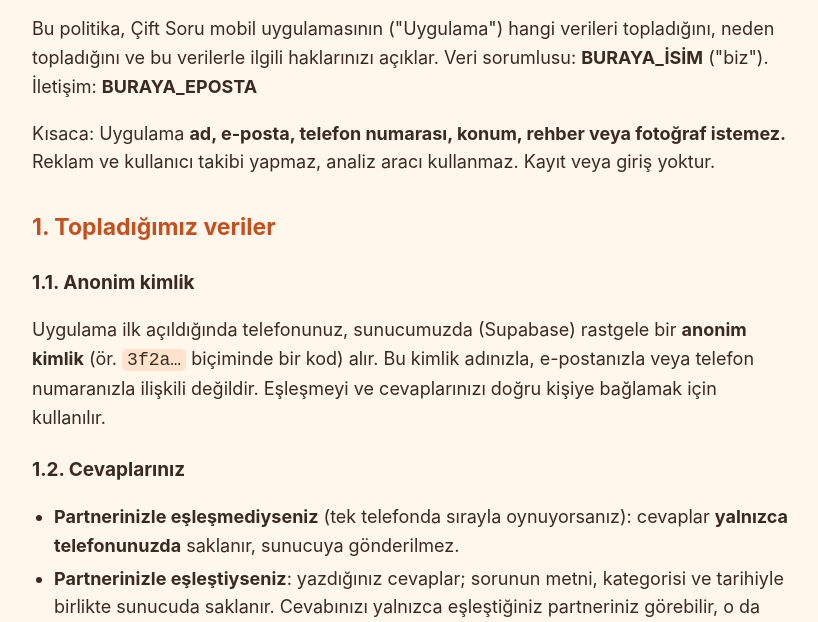
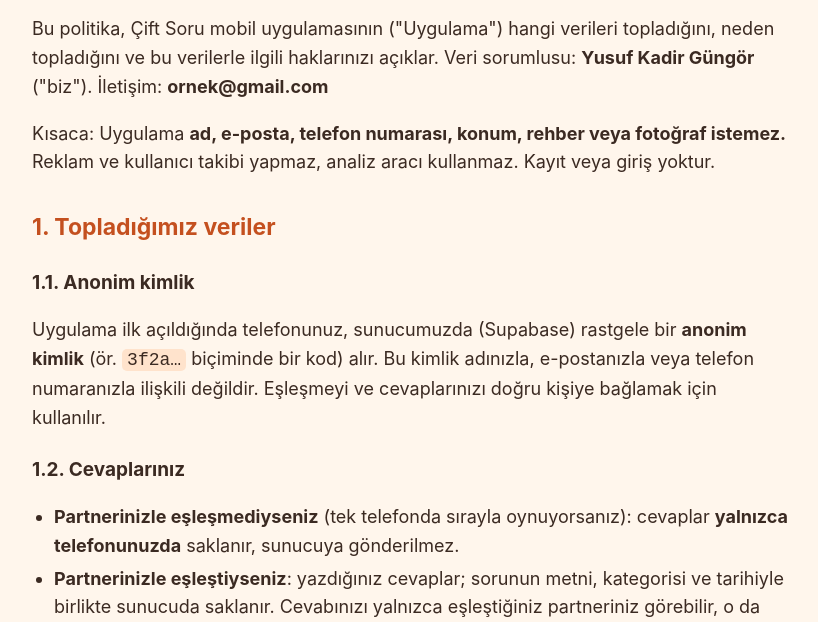
Before and after one commit to YusufKadirGungor/cift-soru-legal, a plain HTML site: page gizlilik.html in a window 1280 px wide. Shown: the part 163-785 px from the top of the page, without its empty margins (228-1046 px from the left). Drawn offline with Linux system fonts and the light colour scheme.

Commit message:
Geliştirici adı ve iletişim e-postası eklendi
Co-Authored-By: Claude Opus 5.5 <noreply@anthropic.com>

```diff
--- a/gizlilik.html
+++ b/gizlilik.html
@@ -24,7 +24,7 @@
 <header><img src="favicon.png" alt=""><strong>Çift Soru</strong></header>
 <h1>Çift Soru — Gizlilik Politikası</h1>
 <p>Son güncelleme: 23 Kasım 2026</p>
-<p>Bu politika, Çift Soru mobil uygulamasının (&quot;Uygulama&quot;) hangi verileri topladığını, neden topladığını ve bu verilerle ilgili haklarınızı açıklar. Veri sorumlusu: <strong>BURAYA_İSİM</strong> (&quot;biz&quot;). İletişim: <strong>BURAYA_EPOSTA</strong></p>
+<p>Bu politika, Çift Soru mobil uygulamasının (&quot;Uygulama&quot;) hangi verileri topladığını, neden topladığını ve bu verilerle ilgili haklarınızı açıklar. Veri sorumlusu: <strong>Yusuf Kadir Güngör</strong> (&quot;biz&quot;). İletişim: <strong>ornek@gmail.com</strong></p>
 <p>Kısaca: Uygulama <strong>ad, e-posta, telefon numarası, konum, rehber veya fotoğraf istemez.</strong> Reklam ve kullanıcı takibi yapmaz, analiz aracı kullanmaz. Kayıt veya giriş yoktur.</p>
 <h2>1. Topladığımız veriler</h2>
 <h3>1.1. Anonim kimlik</h3>
@@ -76,10 +76,10 @@
   <li>Ortak geçmiş tek kişiye ait olamayacağı için, eşleştiğiniz partnerin <strong>aynı eşleşmedeki</strong> cevapları da silinir ve eşleşmesi biter. Partnerinizin hesabı silinmez.</li>
   <li>Telefonunuzdaki cevaplar da silinir.</li>
 </ul>
-<p>Uygulamayı &quot;Verilerimi sil&quot; demeden kaldırırsanız telefon anonim kimliğini unutur ve sunucudaki verilere uygulamadan ulaşılamaz. Bu durumda silme talebi için bize <strong>BURAYA_EPOSTA</strong> adresinden yazabilirsiniz.</p>
+<p>Uygulamayı &quot;Verilerimi sil&quot; demeden kaldırırsanız telefon anonim kimliğini unutur ve sunucudaki verilere uygulamadan ulaşılamaz. Bu durumda silme talebi için bize <strong>ornek@gmail.com</strong> adresinden yazabilirsiniz.</p>
 <p>Satın alma kayıtları Apple/Google ve RevenueCat'te, yasal yükümlülükler (ör. vergi ve muhasebe) gereği onların politikalarına göre saklanır.</p>
 <h2>6. Haklarınız (KVKK madde 11)</h2>
-<p>6698 sayılı Kişisel Verilerin Korunması Kanunu kapsamında; verilerinizin işlenip işlenmediğini öğrenme, bilgi talep etme, düzeltilmesini veya silinmesini isteme, aktarıldığı üçüncü kişileri öğrenme, itiraz etme ve zararın giderilmesini talep etme haklarına sahipsiniz. Taleplerinizi <strong>BURAYA_EPOSTA</strong> adresine iletebilirsiniz; en geç 30 gün içinde yanıt veririz.</p>
+<p>6698 sayılı Kişisel Verilerin Korunması Kanunu kapsamında; verilerinizin işlenip işlenmediğini öğrenme, bilgi talep etme, düzeltilmesini veya silinmesini isteme, aktarıldığı üçüncü kişileri öğrenme, itiraz etme ve zararın giderilmesini talep etme haklarına sahipsiniz. Taleplerinizi <strong>ornek@gmail.com</strong> adresine iletebilirsiniz; en geç 30 gün içinde yanıt veririz.</p>
 <h2>7. Çocuklar</h2>
 <p>Uygulama çiftlere yöneliktir ve 18 yaşından küçükler için tasarlanmamıştır. Bilerek 18 yaş altındaki kişilerden veri toplamayız.</p>
 <h2>8. Güvenlik</h2>
@@ -87,7 +87,7 @@
 <h2>9. Değişiklikler</h2>
 <p>Bu politikayı güncelleyebiliriz. Önemli değişiklikleri uygulama içinde veya bu sayfada duyururuz. Sayfanın başındaki tarih son güncellemeyi gösterir.</p>
 <h2>10. İletişim</h2>
-<p>Sorularınız için: <strong>BURAYA_EPOSTA</strong></p>
+<p>Sorularınız için: <strong>ornek@gmail.com</strong></p>
 <nav><a href="index.html">Ana sayfa</a><a href="gizlilik.html">Gizlilik Politikası</a><a href="kosullar.html">Kullanım Koşulları</a></nav>
 </main>
 </body>
```
Also changed, not shown: kosullar.html (+2 -2 lines).
